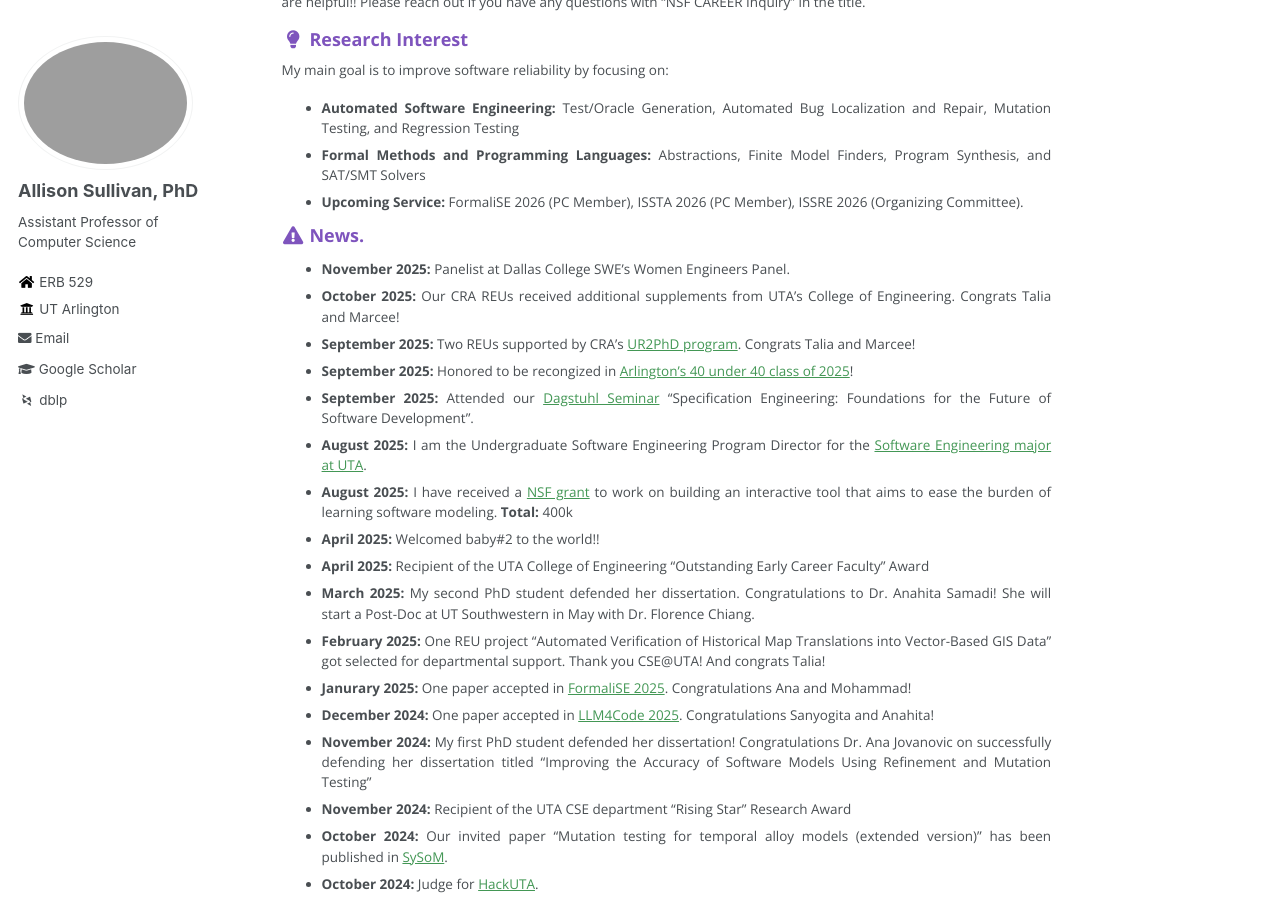
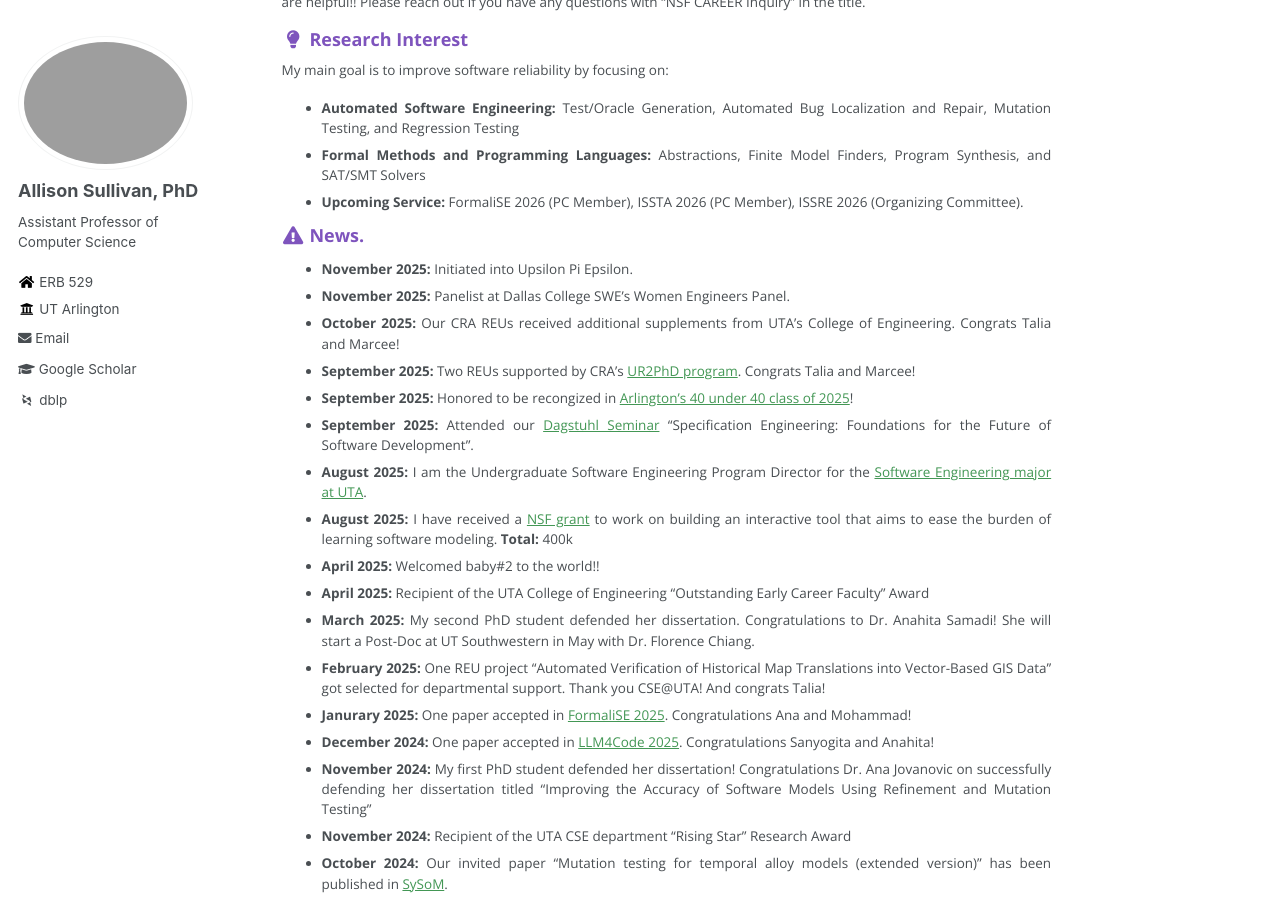
Before and after one commit to Allisonius/allisonius.github.io, a Jekyll site: the page built from _pages/about.md, in a window 1280 px wide and 900 px high, scrolled down 478 px. Built offline with Jekyll 4.4.1, drawn with Linux system fonts in a browser that asks for light colours; some web fonts are replaced.

Commit message:
Update about.md

```diff
--- a/_pages/about.md
+++ b/_pages/about.md
@@ -27,6 +27,7 @@ My main goal is to improve software reliability by focusing on:
 
 ### <i class="fa fa-fw fa-exclamation-triangle" aria-hidden="true"></i> News.
 
+* **November 2025:**  Initiated into Upsilon Pi Epsilon.
 * **November 2025:**  Panelist at Dallas College SWE's Women Engineers Panel.
 * **October 2025:**  Our CRA REUs received additional supplements from UTA's College of Engineering. Congrats Talia and Marcee!
 * **September 2025:** Two REUs supported by CRA's [UR2PhD program](https://cra.org/ur2phd/). Congrats Talia and Marcee!
```
